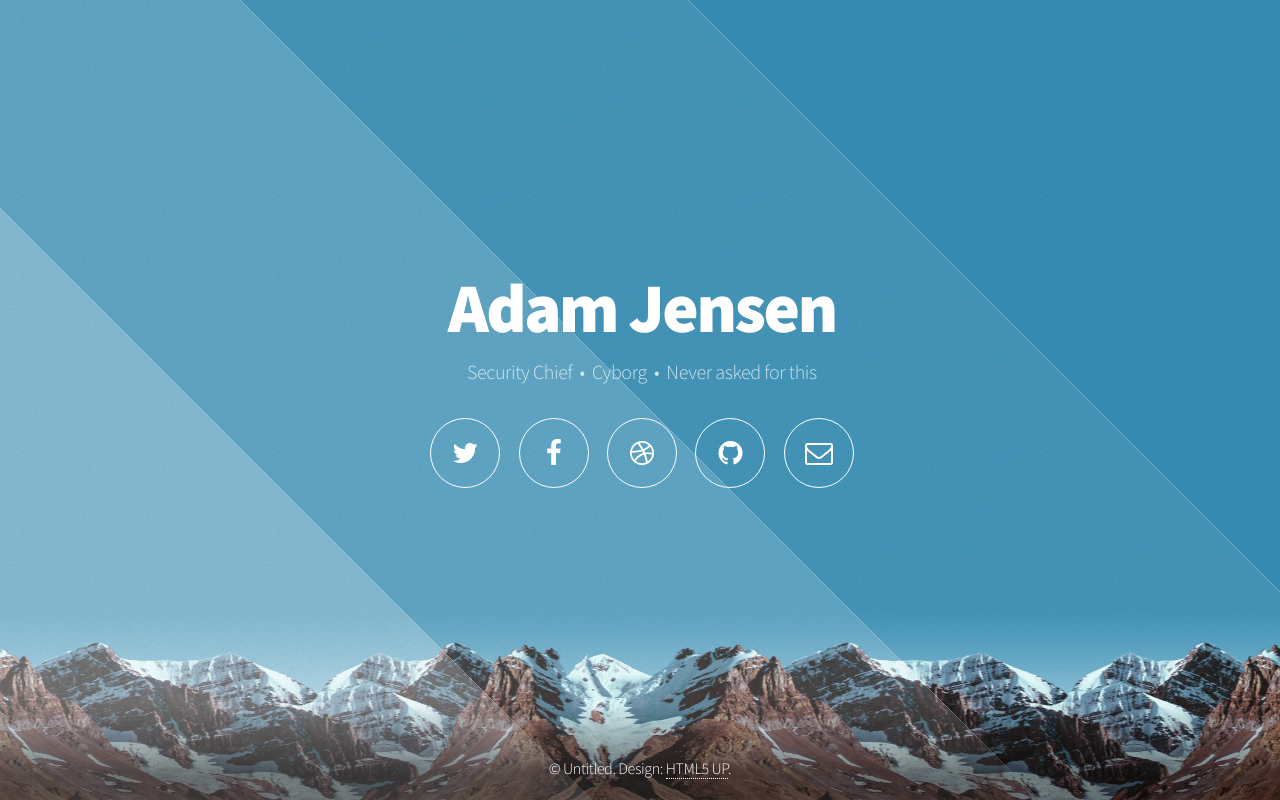
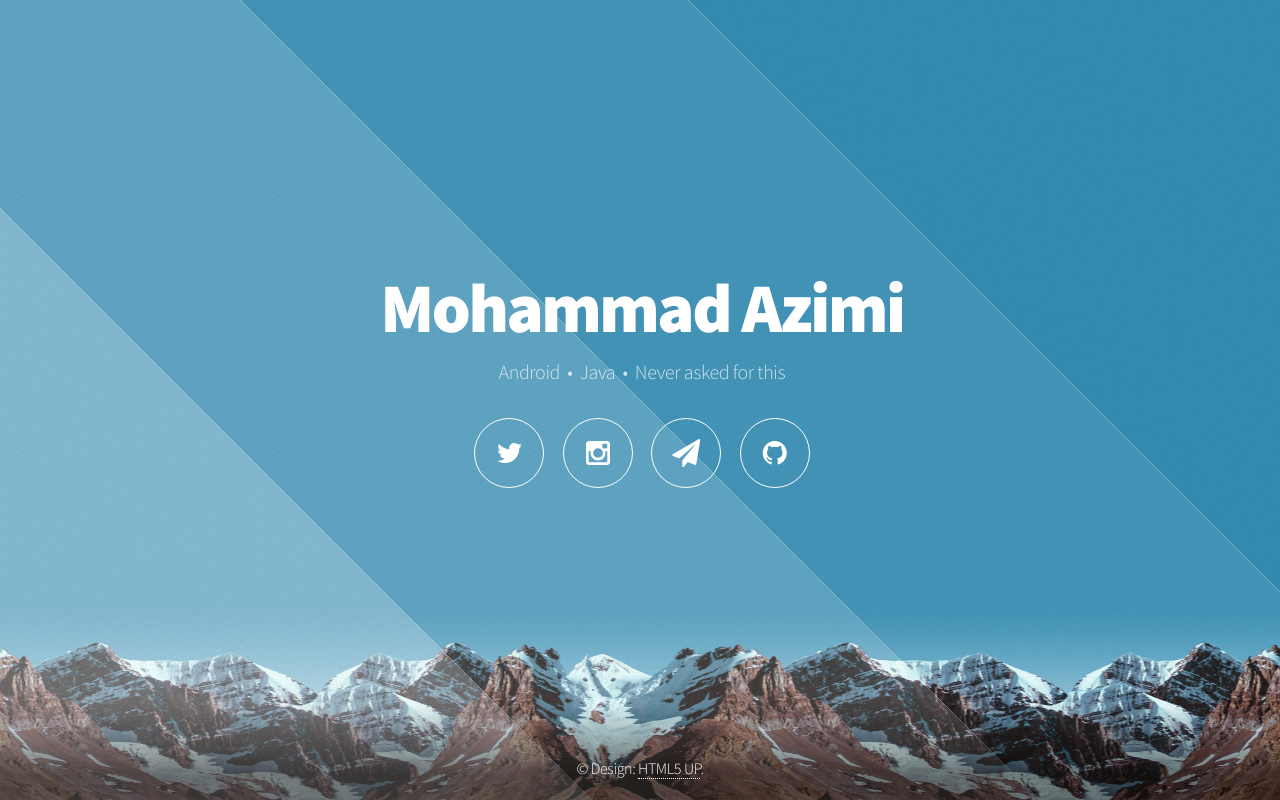
Before and after one commit to MohammadAzimi/MohammadAzimi.github.io, a plain HTML site: page index.html in a window 1280 px wide. Drawn offline with Linux system fonts and the light colour scheme.

Commit message:
add real info

```diff
--- a/index.html
+++ b/index.html
@@ -6,10 +6,10 @@
 -->
 <html>
 	<head>
-		<title>Aerial by HTML5 UP</title>
+		<title>Mohammad CV</title>
 		<meta http-equiv="content-type" content="text/html; charset=utf-8" />
 		<meta name="description" content="" />
-		<meta name="keywords" content="" />
+		<meta name="keywords" content="Mohammad Azimi; Mohammad; Azimi; Android; CV; محمد حسین عظیمی; رزومه" />
 		<!--[if lte IE 8]><script src="css/ie/html5shiv.js"></script><![endif]-->
 		<script src="js/skel.min.js"></script>
 		<script src="js/init.js"></script>
@@ -30,22 +30,22 @@
 
 				<!-- Header -->
 					<header id="header">
-						<h1>Adam Jensen</h1>
-						<p>Security Chief &nbsp;&bull;&nbsp; Cyborg &nbsp;&bull;&nbsp; Never asked for this</p>
+						<h1>Mohammad Azimi</h1>
+						<p>Android &nbsp;&bull;&nbsp; Java &nbsp;&bull;&nbsp; Never asked for this</p>
 						<nav>
 							<ul>
-								<li><a href="#" class="icon fa-twitter"><span class="label">Twitter</span></a></li>
-								<li><a href="#" class="icon fa-facebook"><span class="label">Facebook</span></a></li>
-								<li><a href="#" class="icon fa-dribbble"><span class="label">Dribbble</span></a></li>
-								<li><a href="#" class="icon fa-github"><span class="label">Github</span></a></li>
-								<li><a href="#" class="icon fa-envelope-o"><span class="label">Email</span></a></li>
+								<li><a href="https://twitter.com/Mohammad_az97" class="icon fa-twitter"><span class="label">Twitter</span></a></li>
+								<li><a href="https://instagram.com/mh_az97" class="icon fa-instagram"><span class="label">Facebook</span></a></li>
+								<li><a href="https://t.me/Mh_az97" class="icon fa-send"><span class="label">Dribbble</span></a></li>
+								<li><a href="https://github.com/MohammadAzimi97" class="icon fa-github"><span class="label">Github</span></a></li>
+								<!--<li><a href="#" class="icon fa-envelope-o"><span class="label">Email</span></a></li>-->
 							</ul>
 						</nav>
 					</header>
 
 				<!-- Footer -->
 					<footer id="footer">
-						<span class="copyright">&copy; Untitled. Design: <a href="http://html5up.net">HTML5 UP</a>.</span>
+						<span class="copyright">&copy; Design: <a href="http://html5up.net">HTML5 UP</a>.</span>
 					</footer>
 
 			</div>
```
